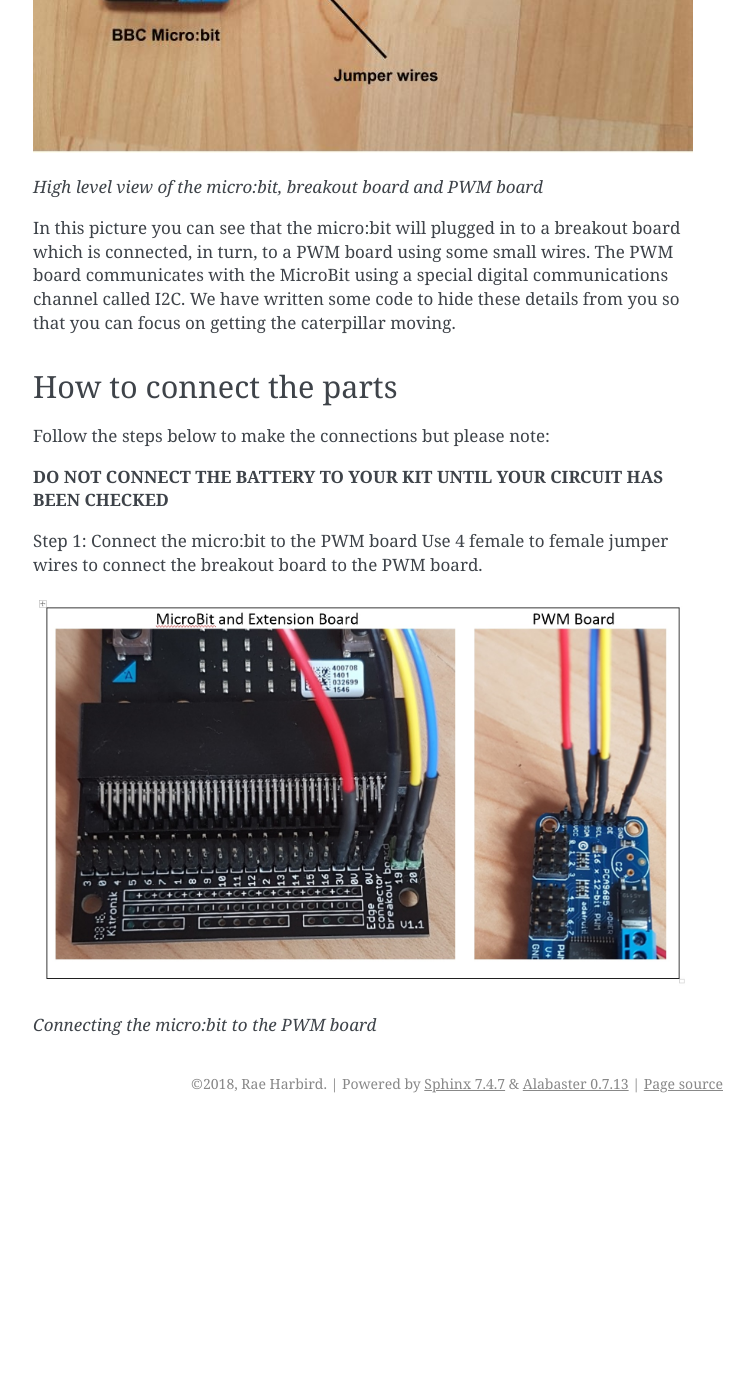
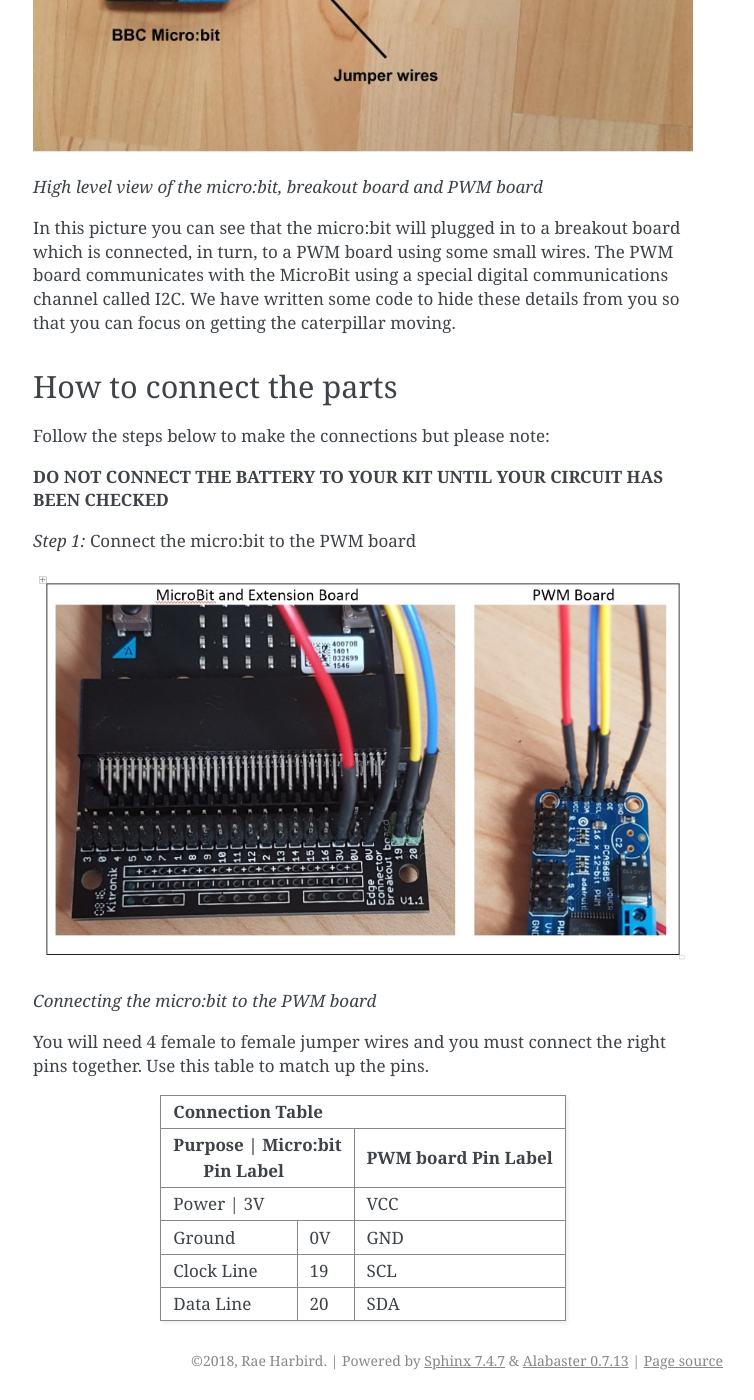
Before and after one commit to rharbird/ucl-microbit-robotics-readthedocs, a Sphinx documentation site: the page built from source/connections.rst, in a window 1280 px wide and 1400 px high, scrolled down 672 px. Shown: the whole window, without its empty margins (387-1141 px from the left). Built offline with Sphinx 7.4.7, drawn with Linux system fonts in a browser that asks for light colours; pages that are not in the unit, such as notebooks, are missing from menus; before the commit the page ends 1795 px from its top, so only the background shows below that.

Commit message:
Add connection table

```diff
--- a/source/connections.rst
+++ b/source/connections.rst
@@ -22,9 +22,25 @@
 
 **DO NOT CONNECT THE BATTERY TO YOUR KIT UNTIL YOUR CIRCUIT HAS BEEN CHECKED**
 
-Step 1: Connect the micro:bit to the PWM board
-Use 4 female to female jumper wires to connect the breakout board to the PWM board.
+*Step 1:* Connect the micro:bit to the PWM board
 
 .. image:: pictures/jumper_wires.jpg
+*Connecting the micro:bit to the PWM board*
 
-*Connecting the micro:bit to the PWM board*
+You will need 4 female to female jumper wires and you must connect the right
+pins together. Use this table to match up the pins.
+
++----------------------------------------+
+|            Connection Table            |
++-------------+-------------+------------+
+| Purpose     | Micro:bit   | PWM board  |
+|             | Pin Label   | Pin Label  |
++===========================+============+
+| Power       |      3V     |     VCC    |
++-------------+-------------+------------+
+| Ground      |      0V     |     GND    |
++-------------+-------------+------------+
+| Clock Line  |      19     |     SCL    |
++-------------+-------------+------------+
+| Data Line   |      20     |     SDA    |
++-------------+-------------+------------+
```
